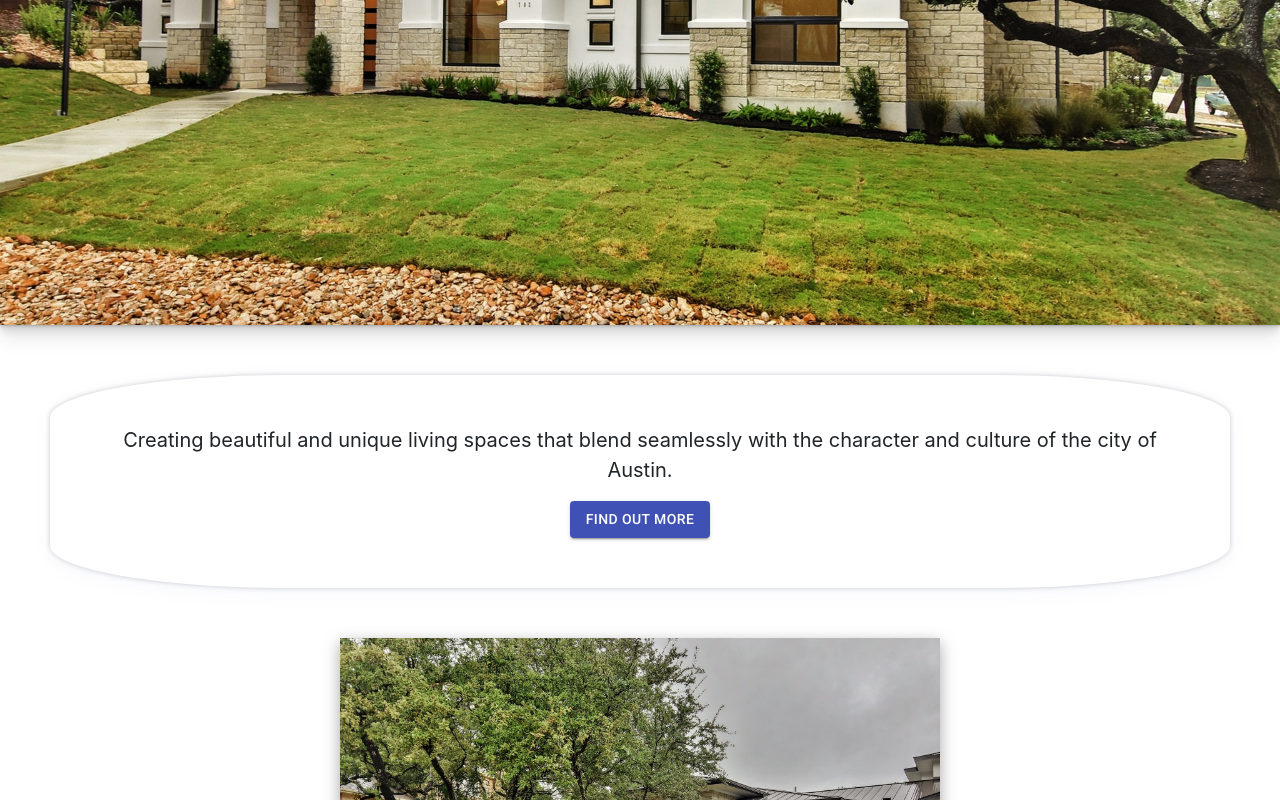
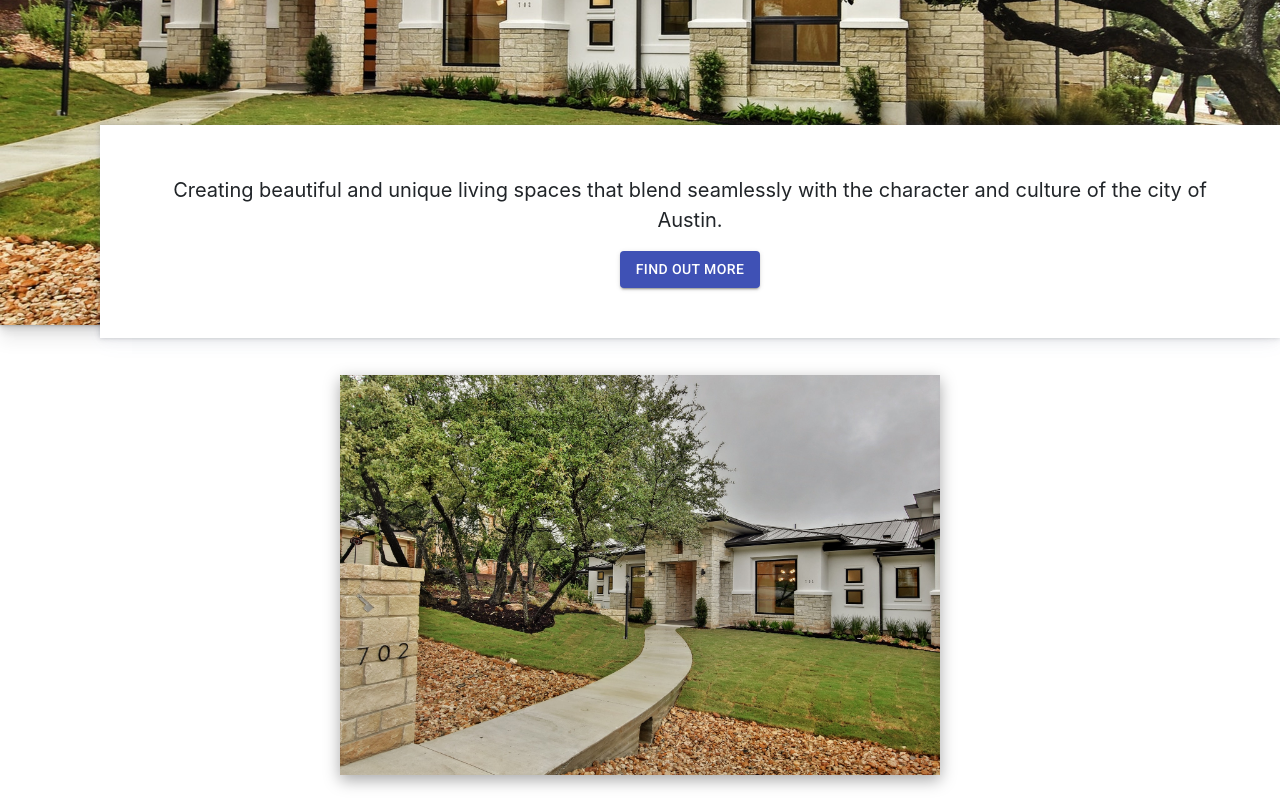
Before and after one commit to franco-canedo/CanedoBuilders, a React (Create React App) app: page / in a window 1280 px wide. Shown: the part 400-1200 px from the top of the page. Built offline with nearby package versions, Linux system fonts and the light colour scheme.

Commit message:
gallery scroll works

```diff
--- a/src/containers/Gallery.js
+++ b/src/containers/Gallery.js
@@ -15,6 +15,12 @@ import FloatingActionButtons from '../components/FloatingButton';
 
 
 function Gallery({toCurrent}) {
+    useEffect(() => {
+        window.scrollTo({
+            top: 400,
+            left: 400,
+            behavior: 'smooth'});
+    },[])
     return (
         <div className="gallery-master-container">
             <div className="head-picture-container">
--- a/src/containers/Home.css
+++ b/src/containers/Home.css
@@ -13,18 +13,37 @@
 .slider-container {
     display: flex;
     margin-top: 50px;
+
 }
 
 .slide-img {
-    margin-bottom: 50px;
+    margin-bottom: 5px;;
+    margin-top: 50px;
     max-width: 600px;
     box-shadow: rgba(0, 0, 0, 0.35) 0px 5px 15px;
 }
 
 .paragraph-div {
-    border-radius: 20% 20%;
-    margin: 50px;
+    position: absolute;
+    background-color: white;
+    animation: paragraph_slide 5s ease;
+    z-index: 1;
+    margin-top: 400px;
+    margin-left: 100px;
     padding: 50px;
     font-size: 20px;
     box-shadow: rgba(67, 71, 85, 0.27) 0px 0px 0.25em, rgba(90, 125, 188, 0.05) 0px 0.25em 1em;
 }
+
+@keyframes paragraph_slide {
+    0%{
+      transform: translateY(1500px);
+      overflow: hidden;
+      visibility: hidden;
+      opacity: 0%;
+    }
+    100%{
+      transform: translateY(0px);
+      opacity: 100%;
+    }
+  }
--- a/src/containers/Home.js
+++ b/src/containers/Home.js
@@ -11,8 +11,6 @@ function Home({ toGallery }) {
     return (
         <div className="gallery-master-container">
             <div className="head-div">
-                <img className="head-imager" src={house}></img>
-            </div>
             <div className="paragraph-div">
                     <p>
                         Creating beautiful and unique living spaces that
@@ -22,6 +20,10 @@ function Home({ toGallery }) {
                         Find Out More
                     </Button>
                 </div>
+                <img className="head-imager" src={house}></img>
+
+            </div>
+
             <div className='hero-btns'>
 
 
```
Lines whose indentation alone changed are shown as unchanged.
